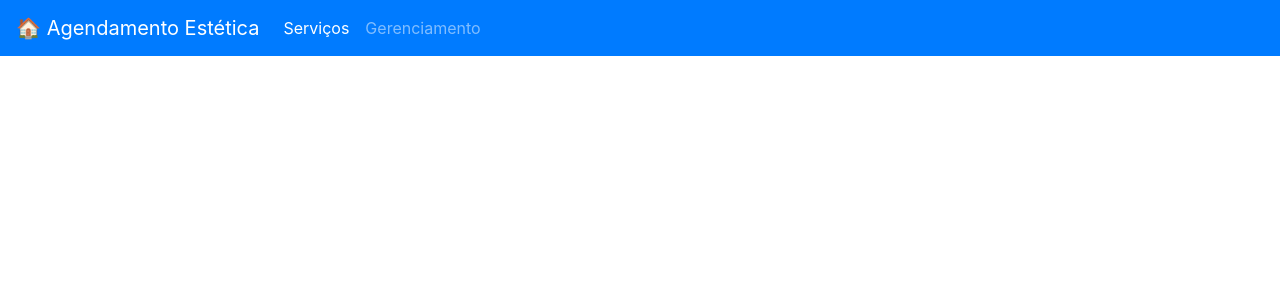
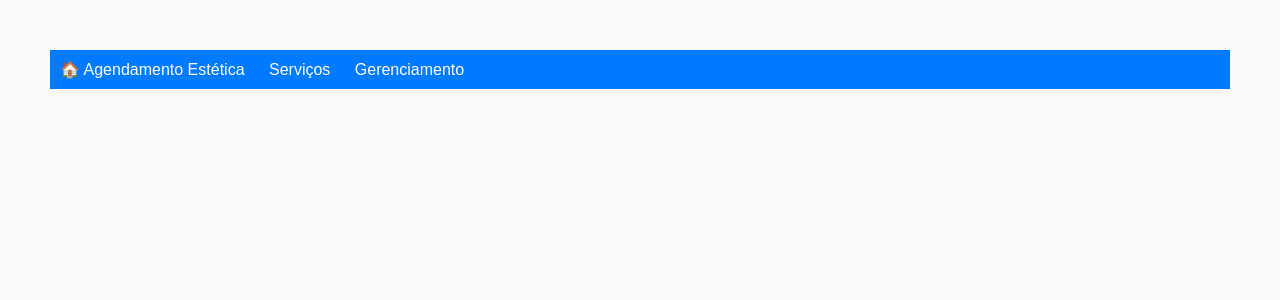
Before and after one commit to iagoramon-max/projeto-pi-univesp, a Django app: template DjangoProject-1/templates/base.html in a window 1280 px wide. Shown: the top 300 px of the page. Run offline with Django 5.2, Linux system fonts and the light colour scheme; the template is opened without the code that fills it, so the values that code supplies are empty; some libraries are stand-ins or nearby versions.

Commit message:
Update base.html

```diff
--- a/DjangoProject-1/templates/base.html
+++ b/DjangoProject-1/templates/base.html
@@ -1,30 +1,27 @@
-{% load bootstrap4 %}
 {% load static %}
 <!doctype html>
 <html lang="pt-br">
   <head>
     <meta charset="utf-8">
     <meta name="viewport" content="width=device-width, initial-scale=1, shrink-to-fit=no">
-    {% bootstrap_css %}
     <title>{% block title %}Agendamento Estética{% endblock %}</title>
+    <style>
+        body { font-family: Arial, sans-serif; margin: 50px; background-color: #f8f9fa; }
+        .navbar { background-color: #007bff; color: white; padding: 10px; margin-bottom: 30px; }
+        .navbar a { color: white; margin-right: 20px; text-decoration: none; }
+        .container { max-width: 900px; margin: auto; }
+        h1 { border-bottom: 2px solid #ccc; padding-bottom: 10px; }
+    </style>
   </head>
   <body>
-    <nav class="navbar navbar-expand-lg navbar-dark bg-primary">
-      <a class="navbar-brand" href="/">🏠 Agendamento Estética</a>
-      <button class="navbar-toggler" type="button" data-toggle="collapse" data-target="#navbarNavAltMarkup" aria-controls="navbarNavAltMarkup" aria-expanded="false" aria-label="Toggle navigation">
-        <span class="navbar-toggler-icon"></span>
-      </button>
-      <div class="collapse navbar-collapse" id="navbarNavAltMarkup">
-        <div class="navbar-nav">
-          <a class="nav-item nav-link active" href="/">Serviços <span class="sr-only">(current)</span></a>
-          <a class="nav-item nav-link" href="/admin">Gerenciamento</a>
-        </div>
-      </div>
+    <nav class="navbar">
+      <a href="/">🏠 Agendamento Estética</a>
+      <a href="/">Serviços</a>
+      <a href="/admin">Gerenciamento</a>
     </nav>
-    <div class="container mt-4">
+    <div class="container">
         {% block content %}{% endblock %}
     </div>
 
-    {% bootstrap_javascript jquery='full' %}
-  </body>
+    </body>
 </html>
```
